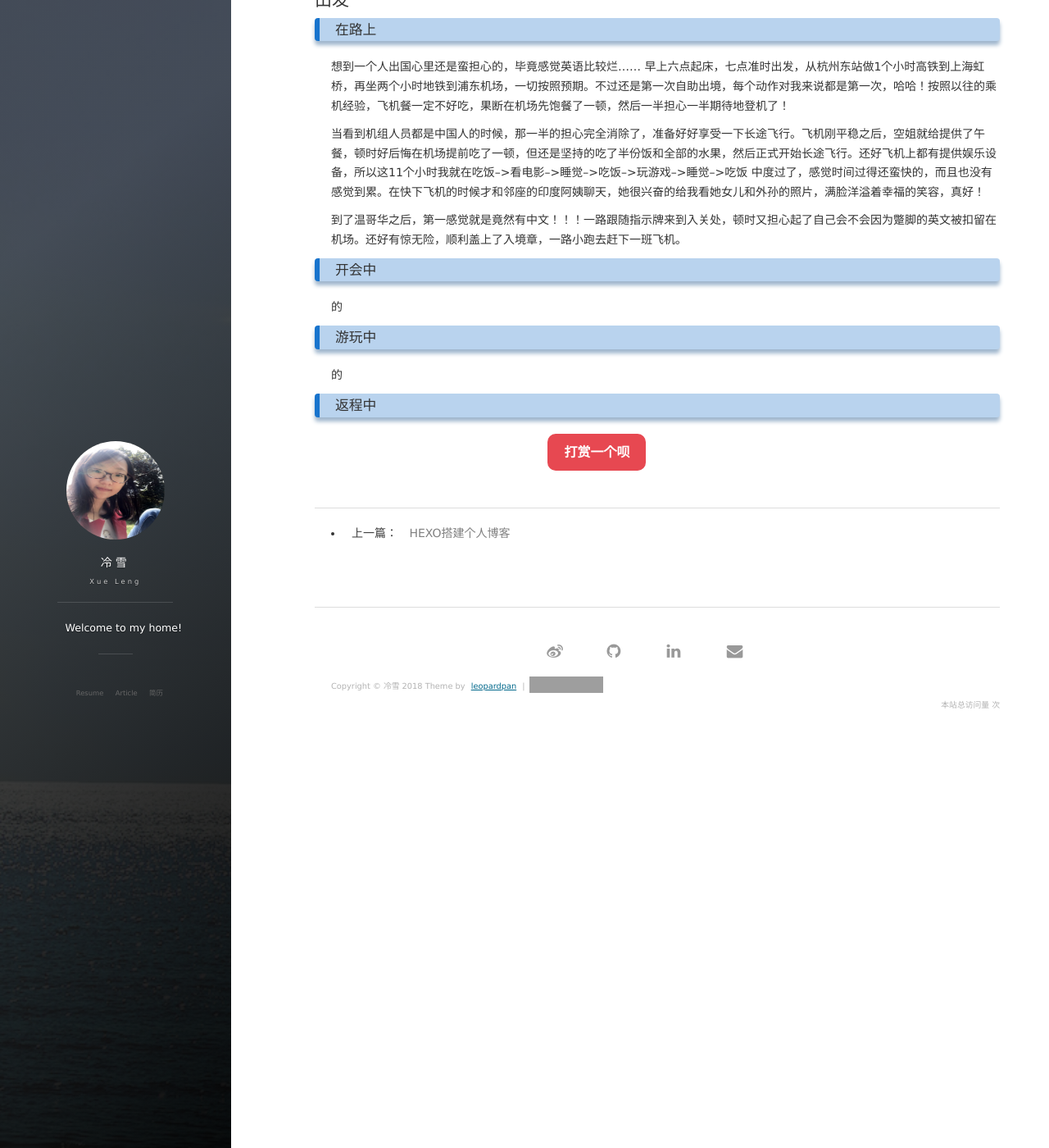
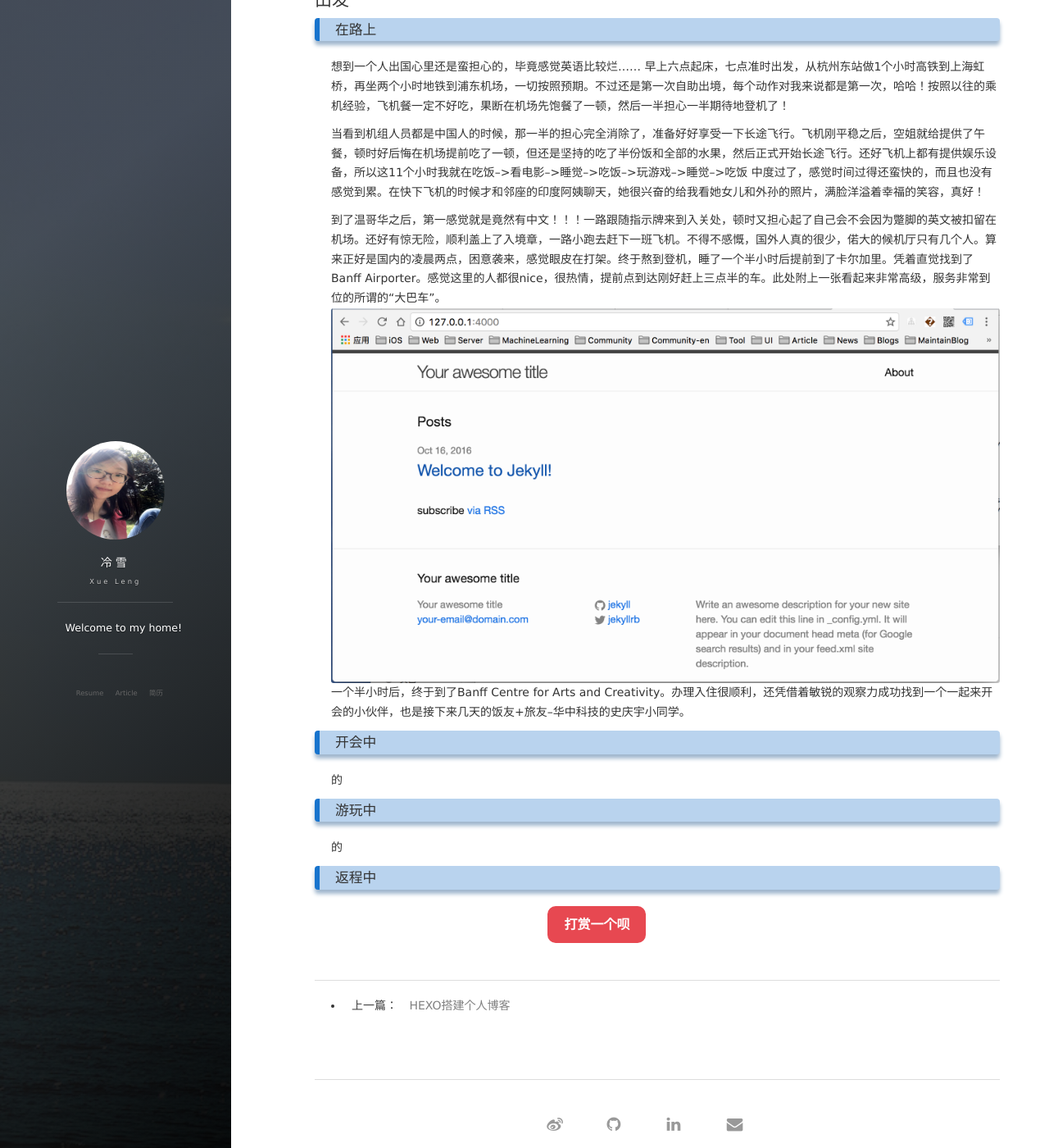
Before and after one commit to lxv458/OldWeb, a Jekyll site: the page built from _posts/2018-06-04-IWQoS-2018-Banff.md, in a window 1280 px wide and 1400 px high, scrolled down 665 px. Shown: the whole window at 82% size. Built offline with Jekyll 4.4.1, drawn with Linux system fonts in a browser that asks for light colours; nearby versions of some CDN libraries; comment, search, counter and statistics services are not loaded; grey boxes are pictures that could not be loaded.

Commit message:
Update 2018-06-04-IWQoS-2018-Banff.md

```diff
--- a/_posts/2018-06-04-IWQoS-2018-Banff.md
+++ b/_posts/2018-06-04-IWQoS-2018-Banff.md
@@ -29,7 +29,9 @@ tag: IWQoS
 
   当看到机组人员都是中国人的时候，那一半的担心完全消除了，准备好好享受一下长途飞行。飞机刚平稳之后，空姐就给提供了午餐，顿时好后悔在机场提前吃了一顿，但还是坚持的吃了半份饭和全部的水果，然后正式开始长途飞行。还好飞机上都有提供娱乐设备，所以这11个小时我就在吃饭-->看电影-->睡觉-->吃饭-->玩游戏-->睡觉-->吃饭 中度过了，感觉时间过得还蛮快的，而且也没有感觉到累。在快下飞机的时候才和邻座的印度阿姨聊天，她很兴奋的给我看她女儿和外孙的照片，满脸洋溢着幸福的笑容，真好！
 
-  到了温哥华之后，第一感觉就是竟然有中文！！！一路跟随指示牌来到入关处，顿时又担心起了自己会不会因为蹩脚的英文被扣留在机场。还好有惊无险，顺利盖上了入境章，一路小跑去赶下一班飞机。
+  到了温哥华之后，第一感觉就是竟然有中文！！！一路跟随指示牌来到入关处，顿时又担心起了自己会不会因为蹩脚的英文被扣留在机场。还好有惊无险，顺利盖上了入境章，一路小跑去赶下一班飞机。不得不感慨，国外人真的很少，偌大的候机厅只有几个人。算来正好是国内的凌晨两点，困意袭来，感觉眼皮在打架。终于熬到登机，睡了一个半小时后提前到了卡尔加里。凭着直觉找到了Banff Airporter。感觉这里的人都很nice，很热情，提前点到达刚好赶上三点半的车。此处附上一张看起来非常高级，服务非常到位的所谓的“大巴车”。
+![](/images/posts/jekyll/image1.png)
+  一个半小时后，终于到了Banff Centre for Arts and Creativity。办理入住很顺利，还凭借着敏锐的观察力成功找到一个一起来开会的小伙伴，也是接下来几天的饭友+旅友--华中科技的史庆宇小同学。
 
 ### 开会中
   的
```
